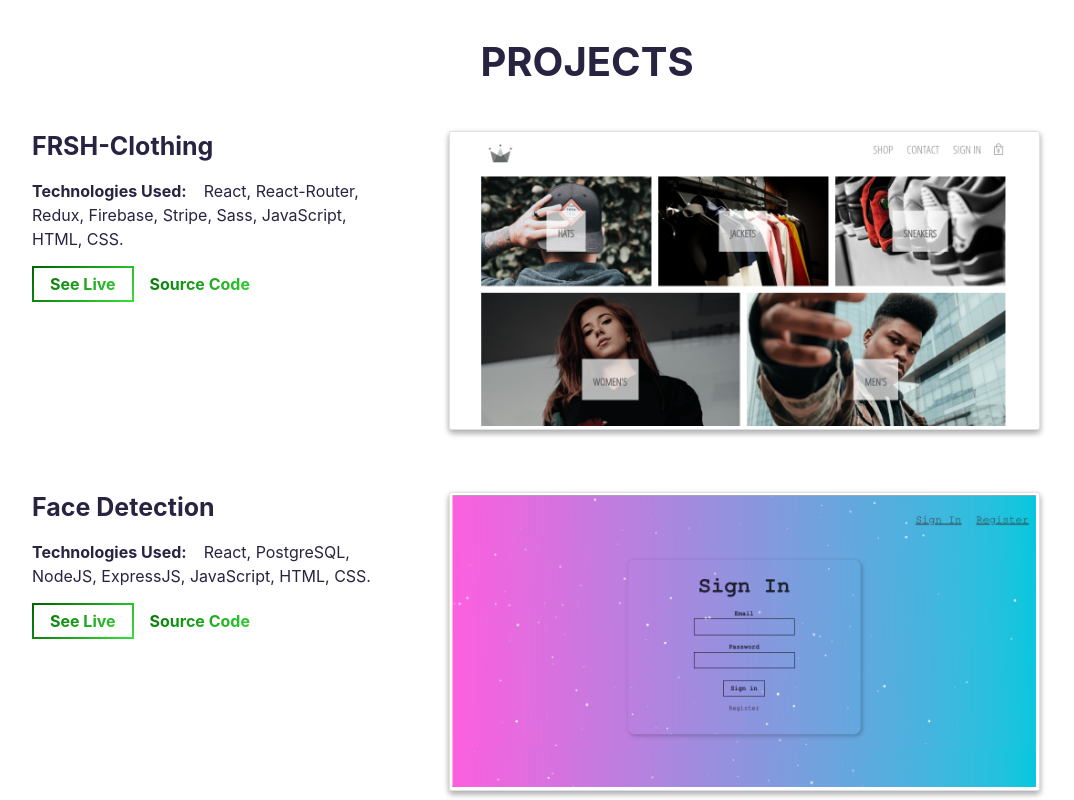
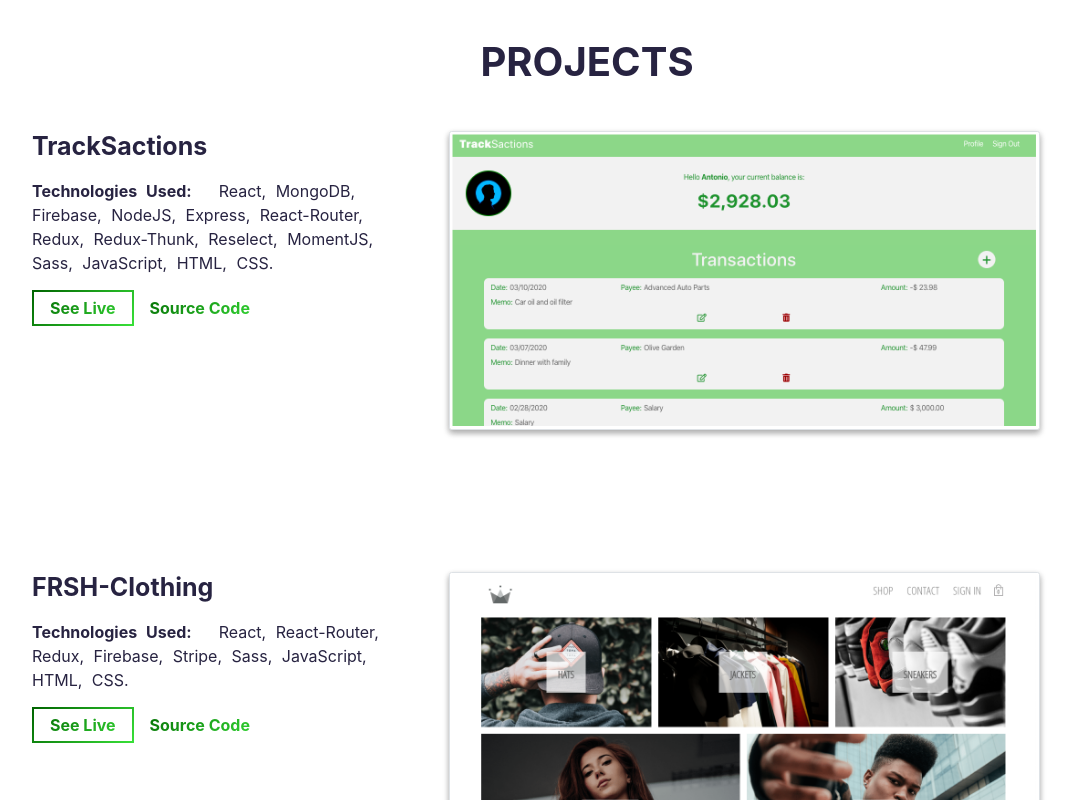
Before and after one commit to ajfranceschi/portfolio, a React (Create React App) app: page / in a window 1280 px wide. Shown: the part 1760-2560 px from the top of the page, without its empty margins (53-1127 px from the left). Built offline with nearby package versions, Linux system fonts and the light colour scheme; a web font is replaced by a local one.

Commit message:
Added tracksactions project

```diff
--- a/src/Components/About/about.styles.sass
+++ b/src/Components/About/about.styles.sass
@@ -37,6 +37,7 @@
         align-items: center
 
       &-text
+        word-spacing: 0.25rem
         text-align: left
         @include respond(tab-port)
           font-size: 1.5rem
--- a/src/Components/Project/project.component.jsx
+++ b/src/Components/Project/project.component.jsx
@@ -18,7 +18,7 @@ const Project = ({ title, info, info2, url, repo, projectImage }) => {
   }, []);
 
   return (
-    <Row class='project-row'>
+    <Row className='project-row'>
       <Col lg={4} sm={12}>
         <Fade left={isDesktop} bottom={isMobile} duration={1000} delay={500} distance={'30px'}>
           <div className='project-wrapper__text'>
--- a/src/Components/Project/project.styles.sass
+++ b/src/Components/Project/project.styles.sass
@@ -21,6 +21,8 @@
       @include respond(phone)
         font-size: 2.5rem
 
+    & p
+      word-spacing: 0.5rem
     & p > a
       color: $secondary-color
 
--- a/src/Components/Projects/projects.component.jsx
+++ b/src/Components/Projects/projects.component.jsx
@@ -10,6 +10,7 @@ import NewsScraper from '../../assets/images/projects/newsScraper.png';
 import TriviaGame from '../../assets/images/projects/triviaGame.png';
 import FaceDetection from '../../assets/images/projects/faceDetection.png';
 import FrshClothing from '../../assets/images/projects/frshClothing.png';
+import TrackSactions from '../../assets/images/projects/trackSactions.png';
 
 const Projects = () => {
   return (
@@ -17,6 +18,17 @@ const Projects = () => {
       <Container>
         <div className='project-wrapper'>
           <Title title='Projects' />
+          <Project
+            title='TrackSactions'
+            info={
+              <p>
+                <strong>Technologies Used:</strong> &ensp; React, MongoDB, Firebase, NodeJS, Express, React-Router, Redux, Redux-Thunk, Reselect, MomentJS, Sass, JavaScript, HTML, CSS.
+              </p>
+            }
+            projectImage={TrackSactions}
+            repo='https://github.com/francofle/tracksactions'
+            url='https://tracksactions.herokuapp.com/'
+          />
           <Project
             title='FRSH-Clothing'
             info={
```
Also changed, not shown: src/assets/images/projects/trackSactions.png (added).
